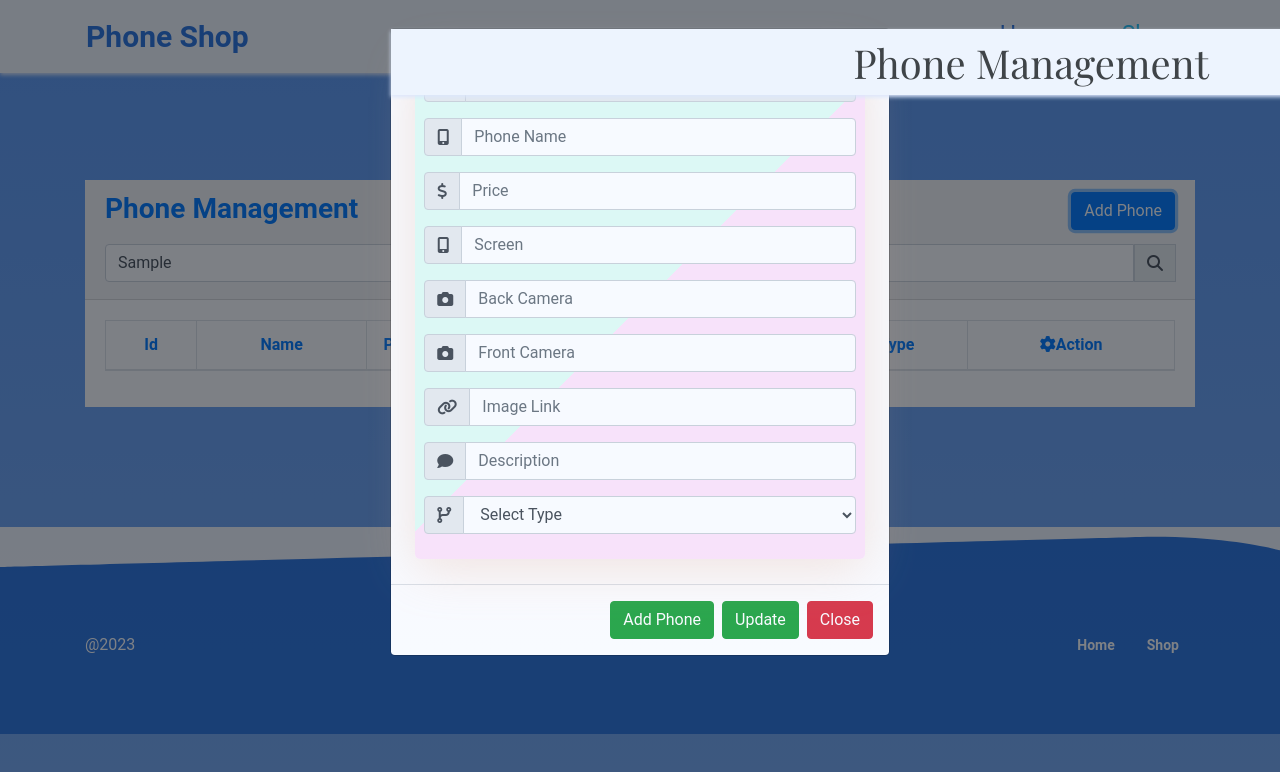
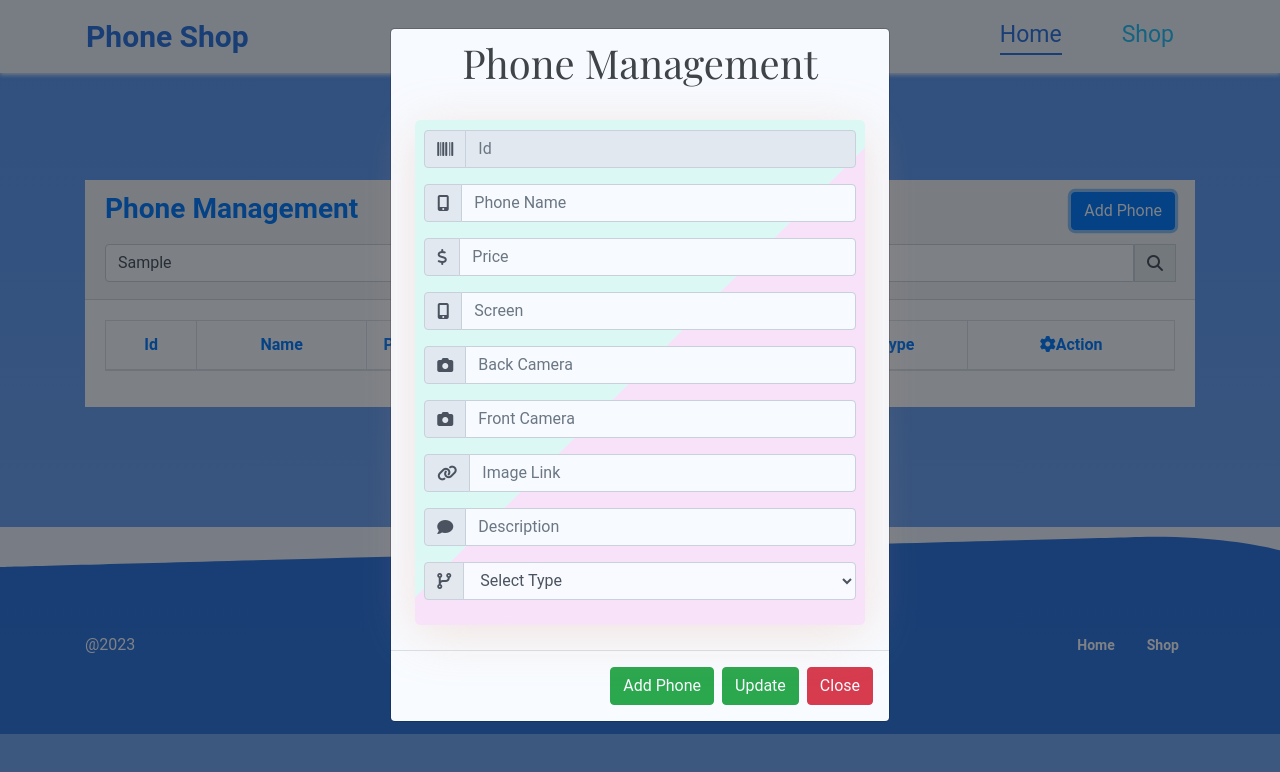
Before and after one commit to thphan1408/Capstone_nhom3, a plain HTML site: page admin/view/index.html in a window 1280 px wide. Both pictures are taken after typing "Sample" into the empty fields and a click on the button "Add Phone". Drawn offline with nearby package versions, Linux system fonts and the light colour scheme; files that its build step writes are made by us from their sources; no server answers; a web font is replaced by a local one.

Commit message:
modify modal class header

```diff
--- a/admin/view/index.html
+++ b/admin/view/index.html
@@ -127,9 +127,9 @@
     <div class="modal fade" id="myModal">
       <div class="modal-dialog">
         <div class="modal-content">
-          <header class="head-form mb-0">
+          <div class="head-form mb-0">
             <h2 id="header-title">Phone Management</h2>
-          </header>
+          </div>
           <!-- Modal body -->
           <div class="modal-body">
             <form role="form">
--- a/assets/css/modal.css
+++ b/assets/css/modal.css
@@ -30,14 +30,14 @@ form {
 }
 
 /* Login title form form */
-header h2 {
+div h2 {
   padding-top: 10px;
   text-align: center;
   font-size: 250%;
   font-family: "Playfair Display", serif;
   color: #3e403f;
 }
-header p {
+div p {
   letter-spacing: 0.05em;
 }
 
```
